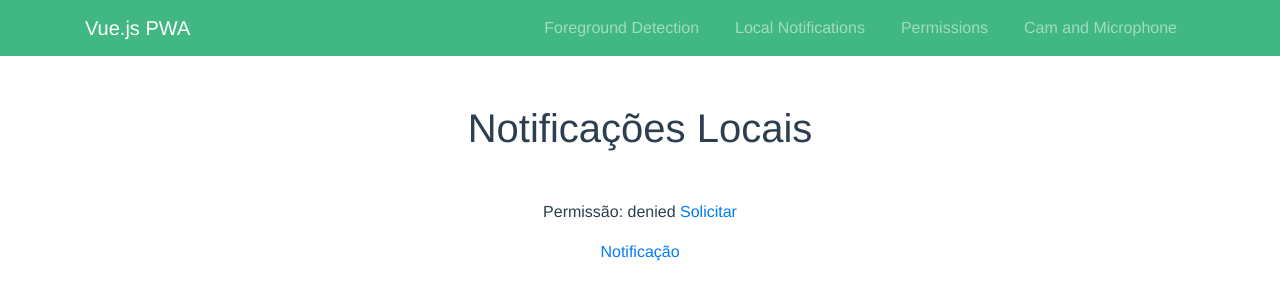
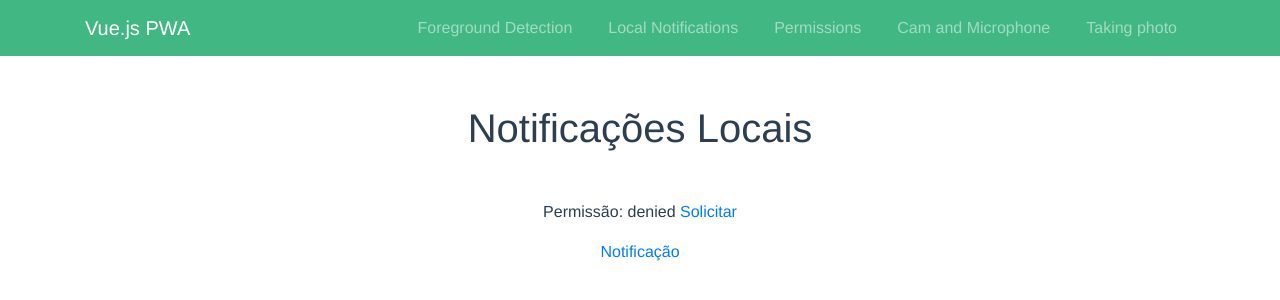
Before and after one commit to allanncruz/PWA-VueJs, a Vue app: page /#/local-notifications in a window 1280 px wide. Shown: the top 300 px of the page. Built offline with nearby package versions, Linux system fonts and the light colour scheme.

Commit message:
Set link take photo

```diff
--- a/src/App.vue
+++ b/src/App.vue
@@ -13,6 +13,7 @@
                       <b-nav-item href="/#/local-notifications">Local Notifications</b-nav-item>
                       <b-nav-item href="/#/permissions">Permissions</b-nav-item>
                       <b-nav-item href="/#/cam-microphone">Cam and Microphone</b-nav-item>
+                      <b-nav-item href="/#/photo">Taking photo</b-nav-item>
 
                     </b-navbar-nav>
                   </b-navbar-nav>
--- a/src/components/permissions.vue
+++ b/src/components/permissions.vue
@@ -22,11 +22,10 @@
                     // name: 'notifications'
                     // name: 'midi'
                     name: 'push',
-                    userVisibleOnly:true
+                    userVisibleOnly: true
                 })
-
                 permission.then((response) => {
-                    this.permissionStatus = response.state
+                    this.permissionStatus  = response.state
                     console.log(response)
                 })
             }
```
Also changed, not shown: src/components/photo.vue (+5 -4 lines).
